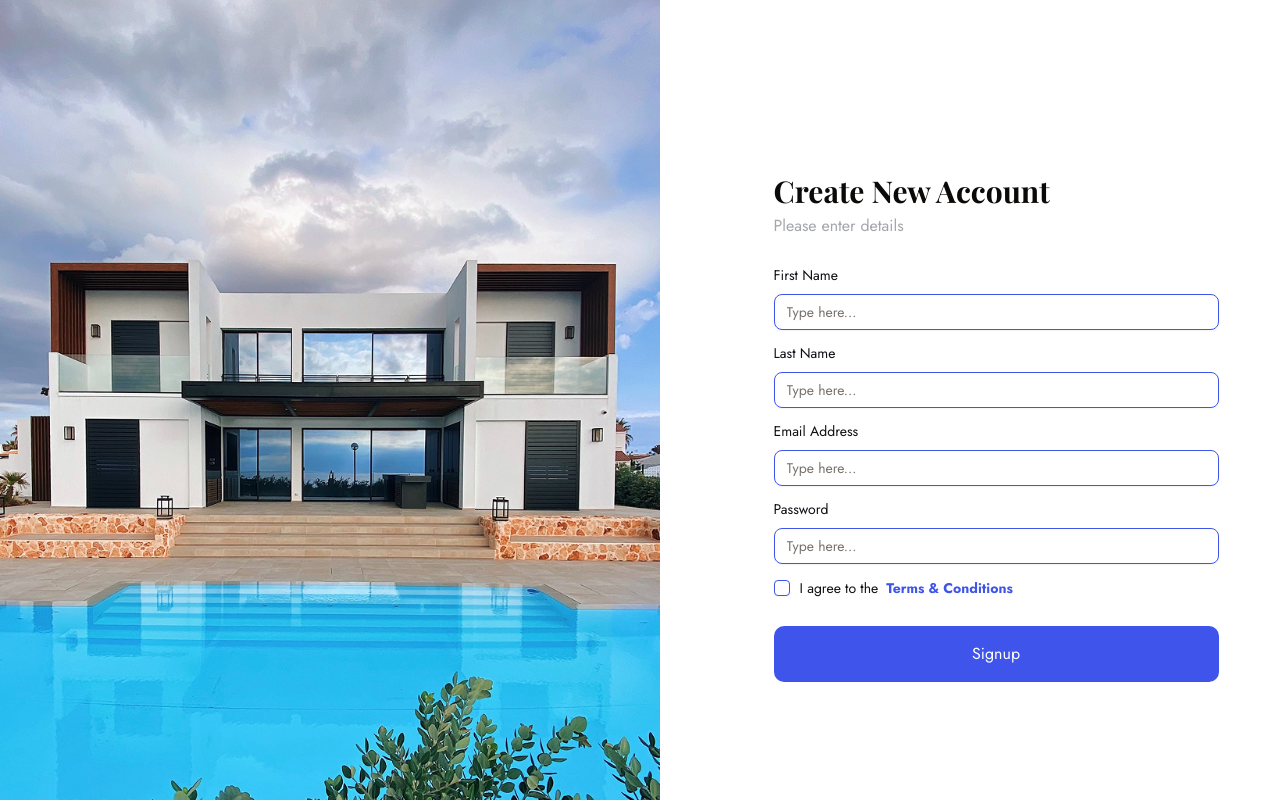
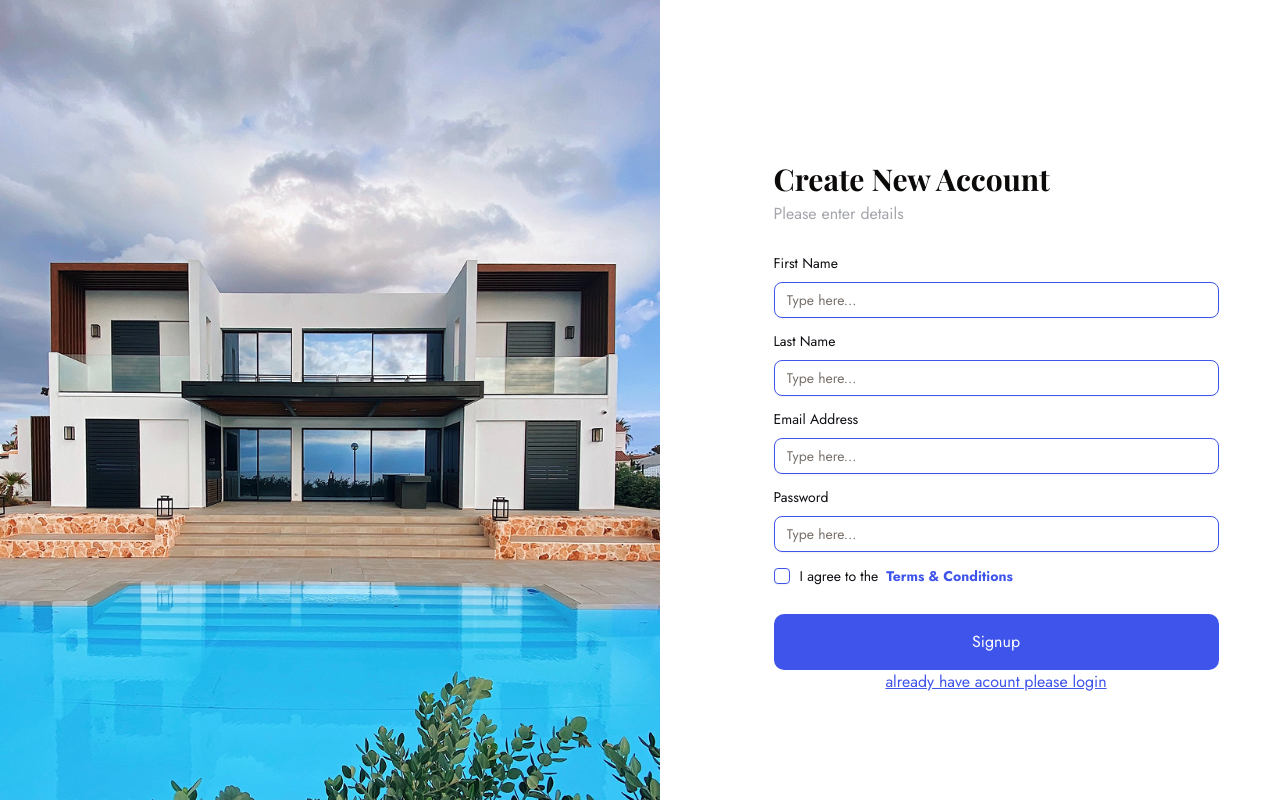
Before and after one commit to ozodbekDv/real-estate, a React (Vite) app: page /signup in a window 1280 px wide. Built offline with nearby package versions, Linux system fonts and the light colour scheme.

Commit message:
fix: enabled routing between login and signup pages

```diff
--- a/src/pages/Login.tsx
+++ b/src/pages/Login.tsx
@@ -29,7 +29,7 @@ function Login() {
             <h2 className="text-[30px] font-bold font-secondary">Welcome 👋</h2>
             <p className="text-gray-500">Please login here</p>
           </div>
-          <form className="w-[445px]" onSubmit={handleSubmit}>
+          <form className="w-[445px] text-center" onSubmit={handleSubmit}>
             <div className="flex flex-col gap-4">
               <div className="grid w-full items-center gap-3">
                 <Label className="text-dark-500" htmlFor="email">
@@ -71,6 +71,9 @@ function Login() {
             <button className="bg-primary-500 text-white rounded-[10px] inline-block w-full py-4 mt-[30px] cursor-pointer">
               Login
             </button>
+            <Link to="/signup" className="mx-auto underline text-primary-500">
+              or need create acount?
+            </Link>
           </form>
         </div>
       </div>
--- a/src/pages/SignUp.tsx
+++ b/src/pages/SignUp.tsx
@@ -38,7 +38,7 @@ function SignUp() {
             </h2>
             <p className="text-gray-500">Please enter details</p>
           </div>
-          <form className="w-[445px]" onSubmit={handleSubmit}>
+          <form className="w-[445px] text-center" onSubmit={handleSubmit}>
             <div className="flex flex-col gap-4">
               <div className="grid w-full items-center gap-3">
                 <Label className="text-dark-500" htmlFor="email">
@@ -102,6 +102,9 @@ function SignUp() {
             <button className="bg-primary-500 text-white rounded-[10px] inline-block w-full py-4 mt-[30px] cursor-pointer">
               Signup
             </button>
+            <Link to="/login" className="mx-auto underline text-primary-500">
+              already have acount please login
+            </Link>
           </form>
         </div>
       </div>
```
